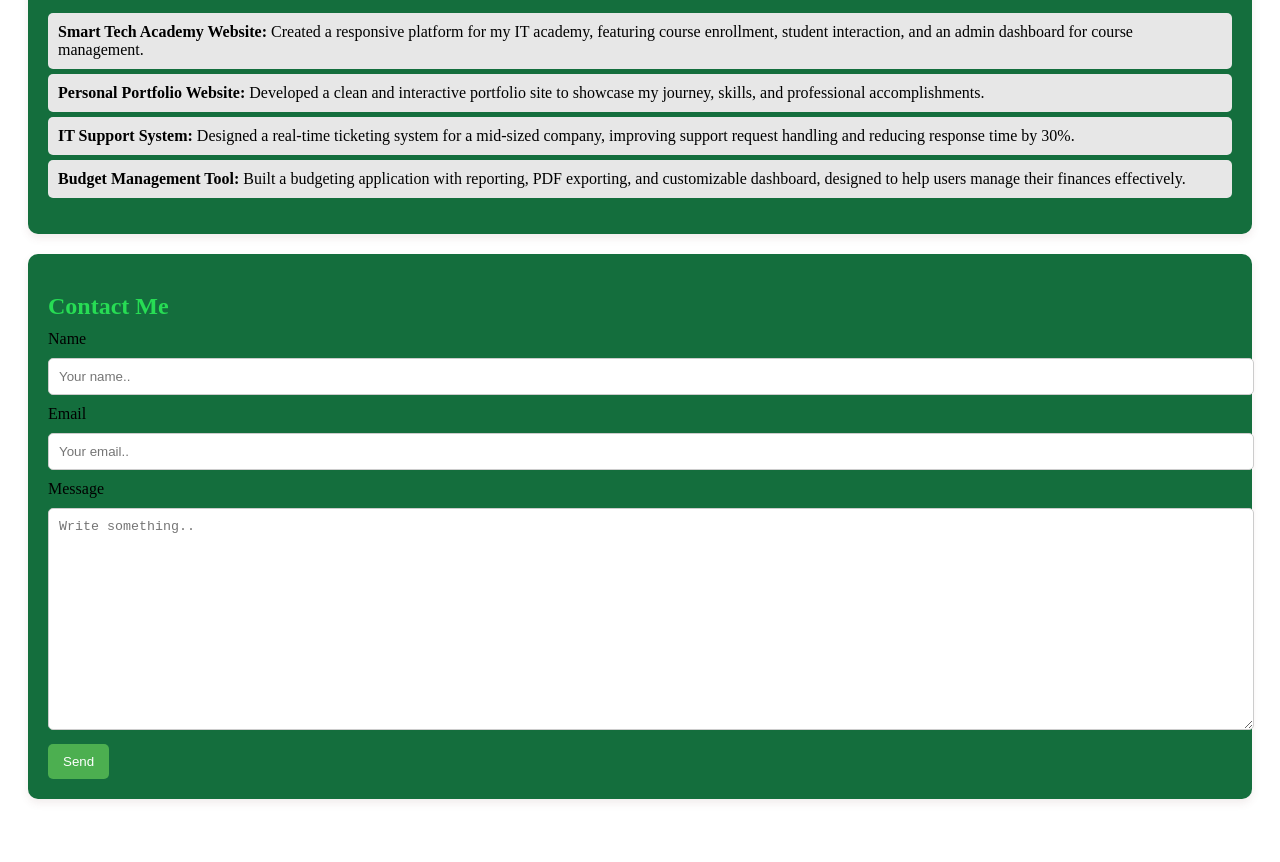
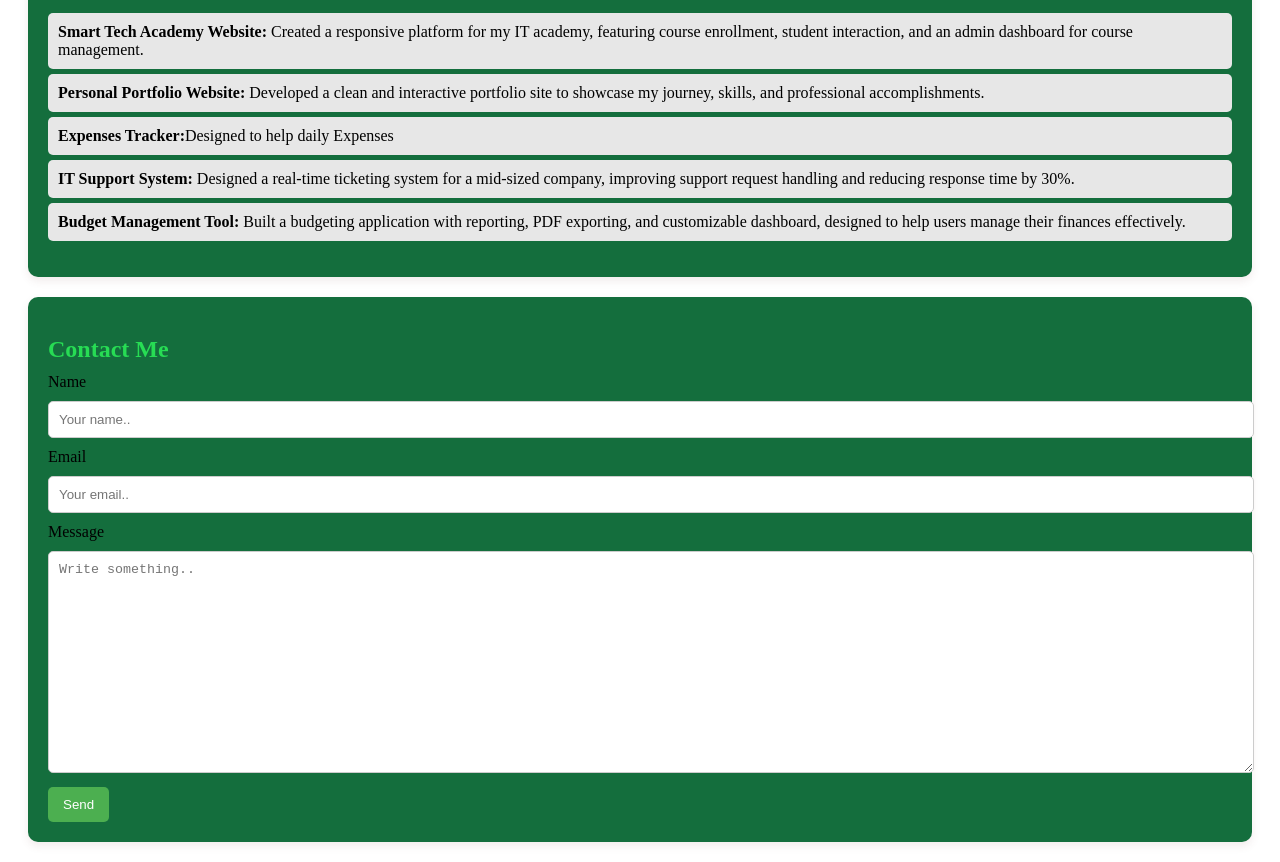
Before and after one commit to ZaynAshad/Profolio, a plain HTML site: page index.html in a window 1280 px wide. Shown: the part 1486-2348 px from the top of the page. Before the commit the page ends 2305 px from the top, so only its background shows below. Drawn offline with Linux system fonts and the light colour scheme.

Commit message:
Update index.html

```diff
--- a/index.html
+++ b/index.html
@@ -56,6 +56,7 @@
     <ul>
         <li><strong>Smart Tech Academy Website:</strong> Created a responsive platform for my IT academy, featuring course enrollment, student interaction, and an admin dashboard for course management.</li>
         <li><strong>Personal Portfolio Website:</strong> Developed a clean and interactive portfolio site to showcase my journey, skills, and professional accomplishments.</li>
+        <li><strong>Expenses Tracker:</strong>Designed to help daily Expenses</li>
         <li><strong>IT Support System:</strong> Designed a real-time ticketing system for a mid-sized company, improving support request handling and reducing response time by 30%.</li>
         <li><strong>Budget Management Tool:</strong> Built a budgeting application with reporting, PDF exporting, and customizable dashboard, designed to help users manage their finances effectively.</li>
     </ul>
```
